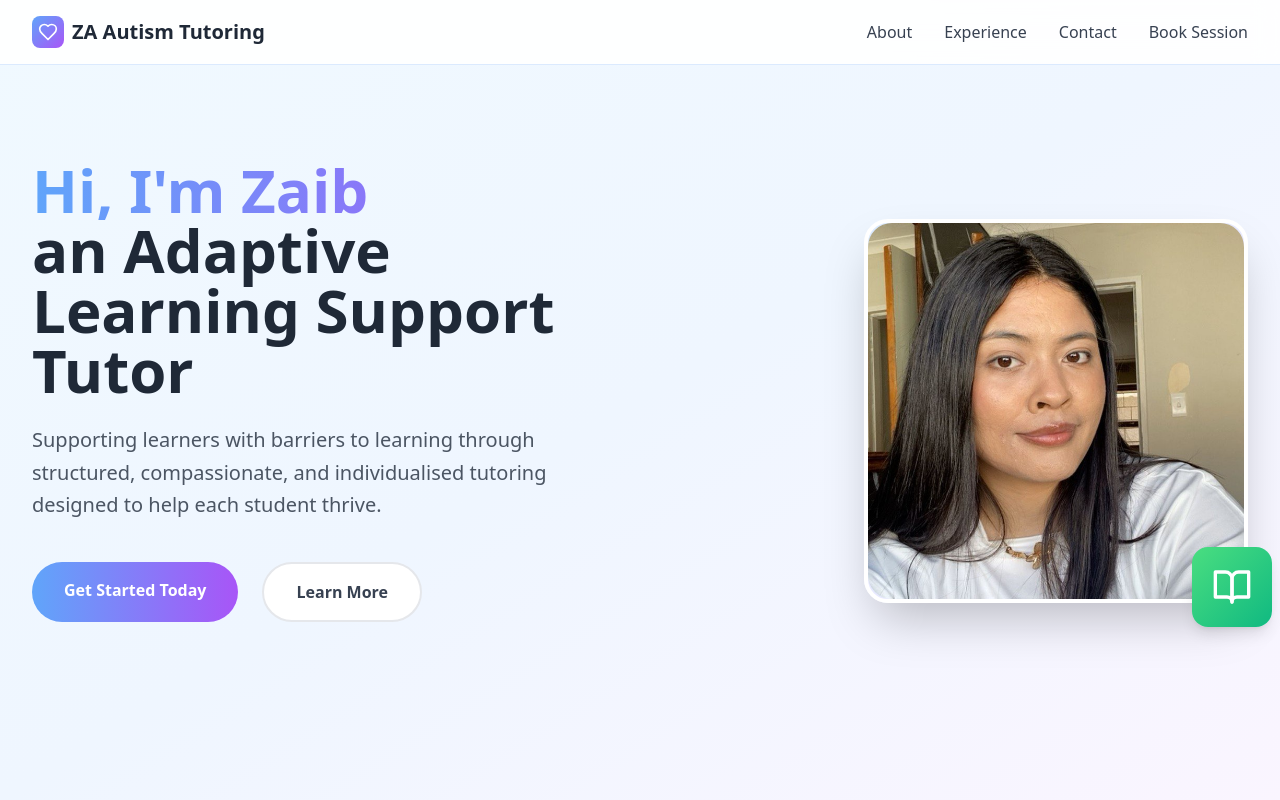
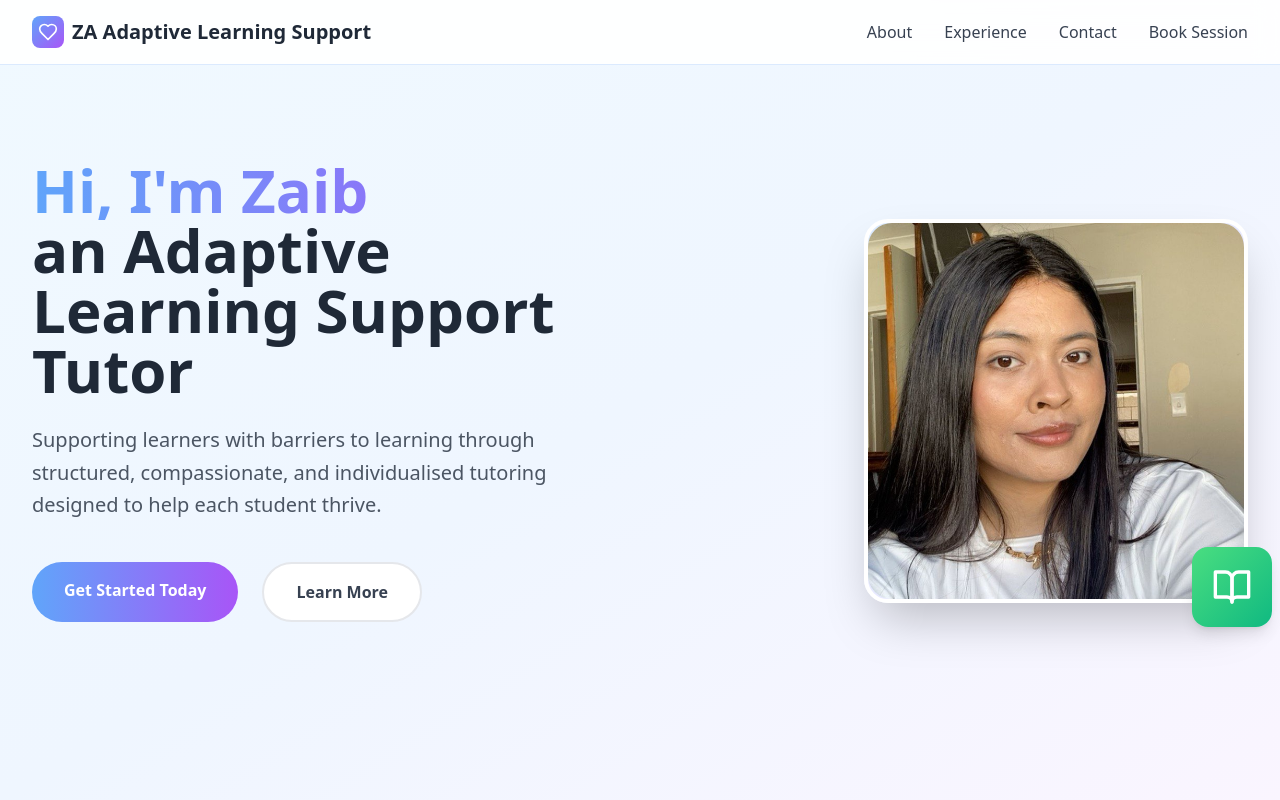
Before and after one commit to daybreaktechsoftware/Zaib_Tutoring, a React (Vite) app: page / in a window 1280 px wide. Shown: the top 800 px of the page. Built offline with nearby package versions, Linux system fonts and the light colour scheme.

Commit message:
Update Header.tsx

```diff
--- a/src/components/Header.tsx
+++ b/src/components/Header.tsx
@@ -20,7 +20,7 @@ const Header = () => {
               <Heart className="w-5 h-5 text-white" />
             </div>
             <span className="text-xl font-bold text-gray-800">
-              ZA Autism Tutoring
+              ZA Adaptive Learning Support
             </span>
           </div>
 
```
